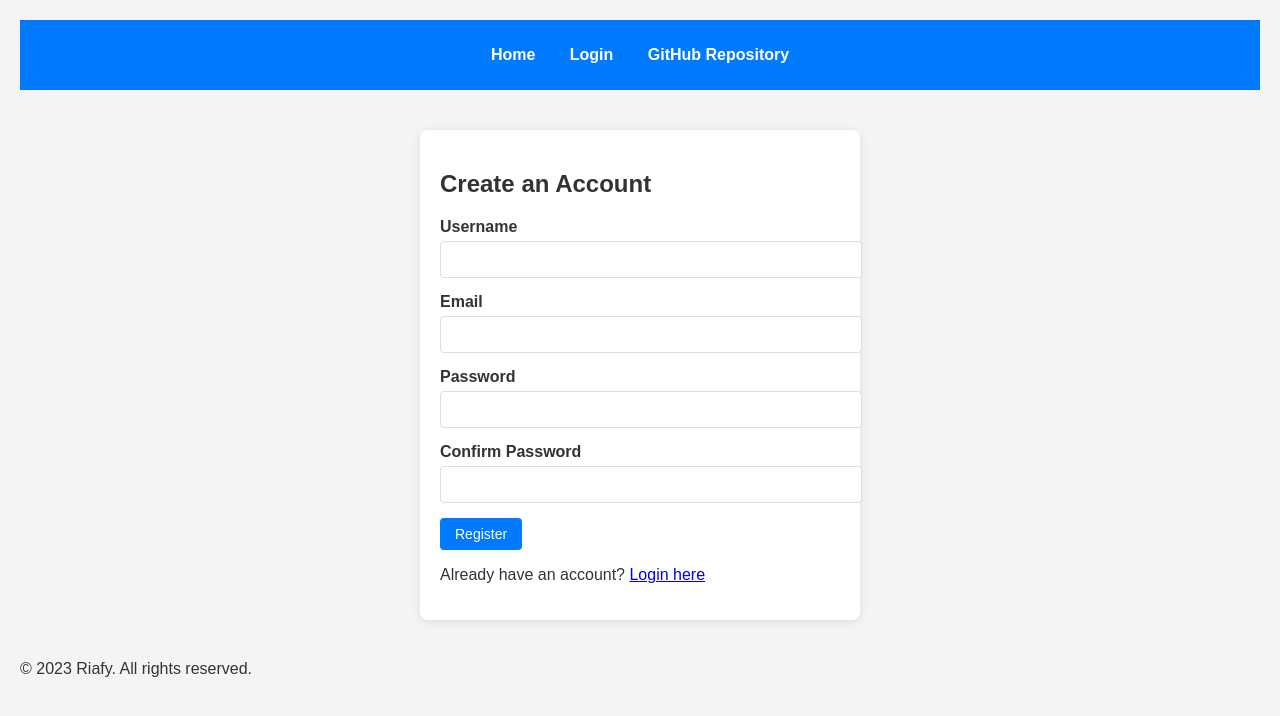
After one commit to Tom-Jose-Biju/riafy, a PHP site: page /riafy/register.html in a window 1280 px wide. The commit adds this page. Shown: the top 716 px of the page. Run offline with PHP 8.4, Linux system fonts and the light colour scheme.

Commit message:
6th commit

```diff
--- /dev/null
+++ b/auth.js
@@ -0,0 +1,105 @@
+// Modify this file to use your API instead of Firebase
+document.addEventListener('DOMContentLoaded', () => {
+  const loginForm = document.getElementById('login-form');
+  const registerForm = document.getElementById('register-form');
+  const errorMessage = document.getElementById('error-message');
+
+  // Handle login form submission
+  if (loginForm) {
+    loginForm.addEventListener('submit', async (e) => {
+      e.preventDefault();
+
+      const email = document.getElementById('email').value;
+      const password = document.getElementById('password').value;
+
+      try {
+        // Change this URL to your actual API endpoint
+        // For Option A: Use your PHP API URL
+        // const response = await fetch('https://your-php-host.com/login_api.php', {
+
+        // For Option B: Use Netlify Function
+        const response = await fetch('/.netlify/functions/login', {
+          method: 'POST',
+          headers: {
+            'Content-Type': 'application/json'
+          },
+          body: JSON.stringify({ email, password })
+        });
+
+        const data = await response.json();
+
+        if (data.success) {
+          // Store user info in localStorage
+          localStorage.setItem('user', JSON.stringify(data.user));
+          // Redirect to dashboard
+          window.location.href = 'dashboard.html';
+        } else {
+          errorMessage.textContent = data.message;
+        }
+      } catch (error) {
+        errorMessage.textContent = "An error occurred. Please try again.";
+        console.error(error);
+      }
+    });
+  }
+
+  // Handle register form submission
+  if (registerForm) {
+    registerForm.addEventListener('submit', async (e) => {
+      e.preventDefault();
+
+      const username = document.getElementById('username').value;
+      const email = document.getElementById('email').value;
+      const password = document.getElementById('password').value;
+      const confirmPassword = document.getElementById('confirm-password').value;
+
+      // Check if passwords match
+      if (password !== confirmPassword) {
+        errorMessage.textContent = "Passwords do not match";
+        return;
+      }
+
+      try {
+        // Create user in Firebase
+        const userCredential = await auth.createUserWithEmailAndPassword(email, password);
+
+        // Update profile to add username
+        await userCredential.user.updateProfile({
+          displayName: username
+        });
+
+        // Redirect to dashboard after successful registration
+        window.location.href = 'dashboard.html';
+      } catch (error) {
+        errorMessage.textContent = error.message;
+      }
+    });
+  }
+
+  // Function to check if user is logged in
+  function checkAuth() {
+    const user = JSON.parse(localStorage.getItem('user'));
+
+    if (user) {
+      // User is logged in
+      console.log('User is logged in:', user.username);
+
+      // If on login or register page, redirect to dashboard
+      if (window.location.pathname.includes('login.html') ||
+          window.location.pathname.includes('register.html')) {
+        window.location.href = 'dashboard.html';
+      }
+    } else {
+      // User is logged out
+      console.log('User is logged out');
+
+      // If on dashboard page, redirect to login
+      if (window.location.pathname.includes('dashboard.html')) {
+        window.location.href = 'login.html';
+      }
+    }
+  }
+
+  // Check auth status when page loads
+  checkAuth();
+});
--- /dev/null
+++ b/register.html
@@ -0,0 +1,52 @@
+<!DOCTYPE html>
+<html lang="en">
+<head>
+    <meta charset="UTF-8">
+    <meta name="viewport" content="width=device-width, initial-scale=1.0">
+    <title>Register - Riafy Movie Application</title>
+    <link rel="stylesheet" href="styles.css">
+    <script src="auth.js" defer></script>
+</head>
+<body>
+    <header>
+        <nav>
+            <ul>
+                <li><a href="index.html">Home</a></li>
+                <li><a href="login.html">Login</a></li>
+                <li><a href="https://github.com/Tom-Jose-Biju/riafy" target="_blank">GitHub Repository</a></li>
+            </ul>
+        </nav>
+    </header>
+    <main>
+        <section class="auth-container">
+            <h2>Create an Account</h2>
+            <div id="error-message" class="error-message"></div>
+            <form id="register-form">
+                <div class="form-group">
+                    <label for="username">Username</label>
+                    <input type="text" id="username" name="username" required>
+                </div>
+                <div class="form-group">
+                    <label for="email">Email</label>
+                    <input type="email" id="email" name="email" required>
+                </div>
+                <div class="form-group">
+                    <label for="password">Password</label>
+                    <input type="password" id="password" name="password" required>
+                </div>
+                <div class="form-group">
+                    <label for="confirm-password">Confirm Password</label>
+                    <input type="password" id="confirm-password" name="confirm-password" required>
+                </div>
+                <button type="submit" class="btn btn-primary">Register</button>
+            </form>
+            <p>Already have an account? <a href="login.html">Login here</a></p>
+        </section>
+    </main>
+    <footer>
+        <div class="container">
+            <p>&copy; 2023 Riafy. All rights reserved.</p>
+        </div>
+    </footer>
+</body>
+</html>
--- a/styles.css
+++ b/styles.css
@@ -36,3 +36,129 @@ nav ul li a {
 nav ul li a:hover {
     text-decoration: underline;
 }
+
+/* Authentication form styles */
+.auth-container {
+    max-width: 400px;
+    margin: 40px auto;
+    padding: 20px;
+    background-color: #fff;
+    border-radius: 8px;
+    box-shadow: 0 2px 10px rgba(0, 0, 0, 0.1);
+}
+
+.form-group {
+    margin-bottom: 15px;
+}
+
+.form-group label {
+    display: block;
+    margin-bottom: 5px;
+    font-weight: bold;
+}
+
+.form-group input {
+    width: 100%;
+    padding: 10px;
+    border: 1px solid #ddd;
+    border-radius: 4px;
+}
+
+.error-message {
+    color: #d9534f;
+    margin-bottom: 15px;
+}
+
+/* Dashboard styles */
+.user-info {
+    display: flex;
+    align-items: center;
+    gap: 15px;
+}
+
+.search-section,
+.favorites-section {
+    margin-bottom: 30px;
+}
+
+.search-form {
+    display: flex;
+    gap: 10px;
+    margin-bottom: 20px;
+}
+
+.search-form input {
+    flex: 1;
+    padding: 10px;
+    border: 1px solid #ddd;
+    border-radius: 4px;
+}
+
+.movies-grid {
+    display: grid;
+    grid-template-columns: repeat(auto-fill, minmax(200px, 1fr));
+    gap: 20px;
+}
+
+.movie-card {
+    background-color: #fff;
+    border-radius: 8px;
+    overflow: hidden;
+    box-shadow: 0 2px 10px rgba(0, 0, 0, 0.1);
+}
+
+.movie-poster img {
+    width: 100%;
+    height: 280px;
+    object-fit: cover;
+}
+
+.movie-info {
+    padding: 15px;
+}
+
+.movie-info h3 {
+    margin-top: 0;
+    font-size: 16px;
+}
+
+.btn {
+    display: inline-block;
+    padding: 8px 15px;
+    border: none;
+    border-radius: 4px;
+    background-color: #007BFF;
+    color: white;
+    text-decoration: none;
+    font-size: 14px;
+    cursor: pointer;
+    transition: background-color 0.3s;
+}
+
+.btn:hover {
+    background-color: #0056b3;
+}
+
+.btn-sm {
+    padding: 5px 10px;
+    font-size: 12px;
+}
+
+.btn-danger {
+    background-color: #d9534f;
+}
+
+.btn-danger:hover {
+    background-color: #c9302c;
+}
+
+.btn-outline {
+    background-color: transparent;
+    border: 1px solid #007BFF;
+    color: #007BFF;
+}
+
+.btn-outline:hover {
+    background-color: #007BFF;
+    color: white;
+}
```
Also changed, not shown: dashboard.html (added, +52 -0 lines), dashboard.js (added, +194 -0 lines), index.html (+7 -2 lines), login.html (added, +44 -0 lines), netlify/functions/login.js (added, +72 -0 lines), netlify/functions/movie-details.js (added, +29 -0 lines).
